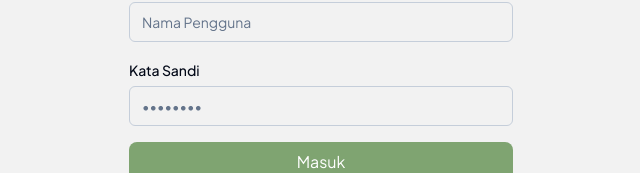
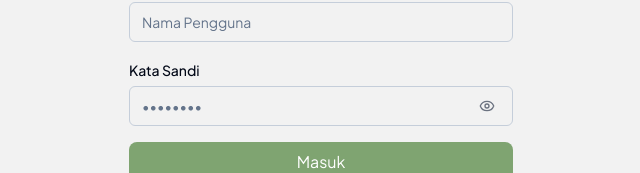
Before and after one commit to romves/tlogo-fe, a Next.js app: page /login in a window 1280 px wide. Shown: the part 489-662 px from the top of the page, without its empty margins (319-959 px from the left). Built offline with nearby package versions, Linux system fonts and the light colour scheme; no server answers.

Commit message:
add show password toggle

```diff
--- a/src/app/(auth)/login/page.tsx
+++ b/src/app/(auth)/login/page.tsx
@@ -18,9 +18,13 @@ import Image from "next/image";
 import { redirect } from "next/navigation";
 import { useForm } from "react-hook-form";
 import { toast } from "sonner";
+import { useState } from "react";
+import { Eye, EyeOff } from "lucide-react";
+import { Button } from "@/components/ui/button";
 
 export default function Login() {
   const { data: session, status } = useSession();
+  const [showPassword, setShowPassword] = useState(false);
 
   if (status == "authenticated") {
     redirect("/admin/umkm");
@@ -35,38 +39,11 @@ export default function Login() {
   });
 
   function onSubmit() {
-        // signIn("credentials", {
-        //     username: form.getValues("username"),
-        //     password: form.getValues("password"),
-        // })
-        //     .then((res: any) => {
-        //         if (res.error) {
-        //             toast.error("Gagal masuk");
-        //             return;
-        //         }
-        //         form.reset();
-        //         toast.success("Berhasil masuk");
-        //     })
-        //     .catch((err) => {
-        //         if (err.error) {
-        //             toast.error("Gagal masuk");
-        //             form.setError("username", {
-        //                 type: "manual",
-        //                 message: "Username atau password salah",
-        //             });
-        //             form.setError("password", {
-        //                 type: "manual",
-        //                 message: "Username atau password salah",
-        //             });
-        //             return;
-        //         }
-        //     });
-
     toast.promise(
       signIn("credentials", {
         username: form.getValues("username"),
         password: form.getValues("password"),
-                redirect: false
+        redirect: false,
       }),
       {
         loading: "Loading...",
@@ -100,17 +77,11 @@ export default function Login() {
           alt="login image"
           className="mx-auto object-cover"
         />
-                <h2 className="mb-6 text-3xl font-semibold  text-gray-700">
-                    Masuk
-                </h2>
+        <h2 className="mb-6 text-3xl font-semibold  text-gray-700">Masuk</h2>
         <p className="mb-6 text-sm  text-green-prim">Masuk ke Akun</p>
 
         <Form {...form}>
-                    <form
-                        // method="POST"
-                        className="space-y-4"
-                        onSubmit={form.handleSubmit(onSubmit)}
-                    >
+          <form className="space-y-4" onSubmit={form.handleSubmit(onSubmit)}>
             <FormField
               control={form.control}
               name="username"
@@ -121,10 +92,7 @@ export default function Login() {
                     <Input
                       {...field}
                       placeholder="Nama Pengguna"
-                                            className={cn(
-                                                fieldState.error &&
-                                                    "border-red-400"
-                                            )}
+                      className={cn(fieldState.error && "border-red-400")}
                     />
                   </FormControl>
                   <FormMessage />
@@ -138,65 +106,41 @@ export default function Login() {
                 <FormItem>
                   <FormLabel>Kata Sandi</FormLabel>
                   <FormControl>
+                    <div className="relative">
                       <Input
                         {...field}
-                                            type="password"
+                        type={showPassword ? "text" : "password"}
                         placeholder="••••••••"
                         className={cn(
-                                                fieldState.error &&
-                                                    "border-red-400"
+                          fieldState.error && "border-red-400",
+                          "pr-10"
                         )}
                       />
+                      <Button
+                        type="button"
+                        variant="ghost"
+                        size="icon"
+                        className="absolute inset-y-0 right-0 pr-3 flex items-center"
+                        onClick={() => setShowPassword(!showPassword)}
+                      >
+                        {showPassword ? (
+                          <EyeOff className="h-4 w-4 text-gray-500" />
+                        ) : (
+                          <Eye className="h-4 w-4 text-gray-500" />
+                        )}
+                      </Button>
+                    </div>
                   </FormControl>
                   <FormMessage />
                 </FormItem>
               )}
             />
-
-                        {/* <div className="mb-4">
-                            <label
-                                htmlFor="nama"
-                                className="block mb-2 text-sm font-medium "
-                            >
-                                Nama Pengguna
-                            </label>
-                            <input
-                                type="text"
-                                id="nama"
-                                className="w-full px-3 py-2 border rounded-lg focus:outline-none"
-                                placeholder="Nama pengguna"
-                                required
-                            />
-                        </div>
-                        <div className="mb-6">
-                            <label
-                                htmlFor="password"
-                                className="block mb-2 text-sm font-medium text-gray-600"
-                            >
-                                Kata Sandi
-                            </label>
-                            <input
-                                type="password"
-                                id="password"
-                                className="w-full px-3 py-2  border rounded-lg focus:outline-none"
-                                placeholder="••••••••"
-                                required
-                            />
-                        </div> */}
             <button
-                            // disabled={form.formState.isSubmitting}
               type="submit"
               className="w-full px-4 py-2 text-white bg-green-btn rounded-lg focus:outline-none hover:bg-green-btn-hover transition-colors"
             >
               Masuk
             </button>
-                        {/* <button
-                            onClick={() => signIn()}
-                            type="button"
-                            className="w-full px-4 py-2 text-white bg-green-btn rounded-lg focus:outline-none"
-                        >
-                            Masuk
-                        </button> */}
           </form>
         </Form>
       </div>
```
Also changed, not shown: src/components/ui/button.tsx (+13 -12 lines). Lines whose indentation alone changed are shown as unchanged.
